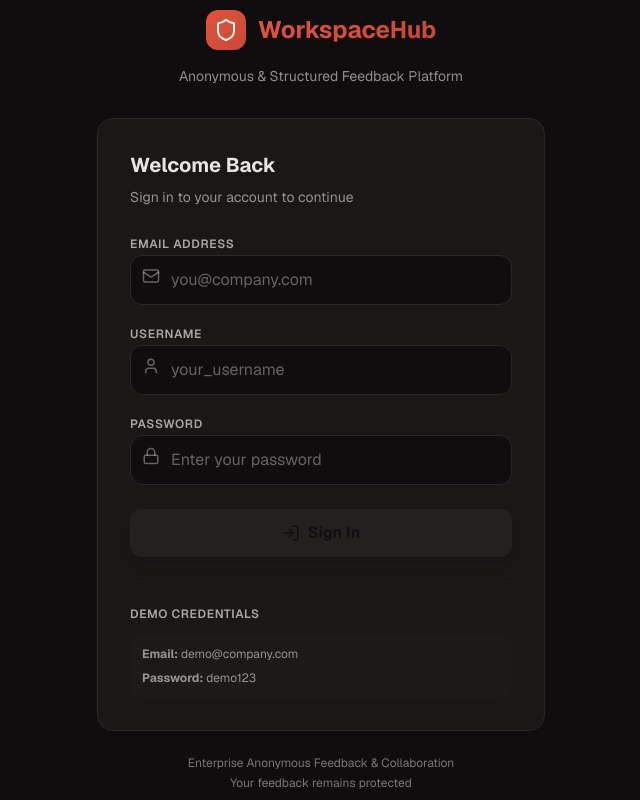
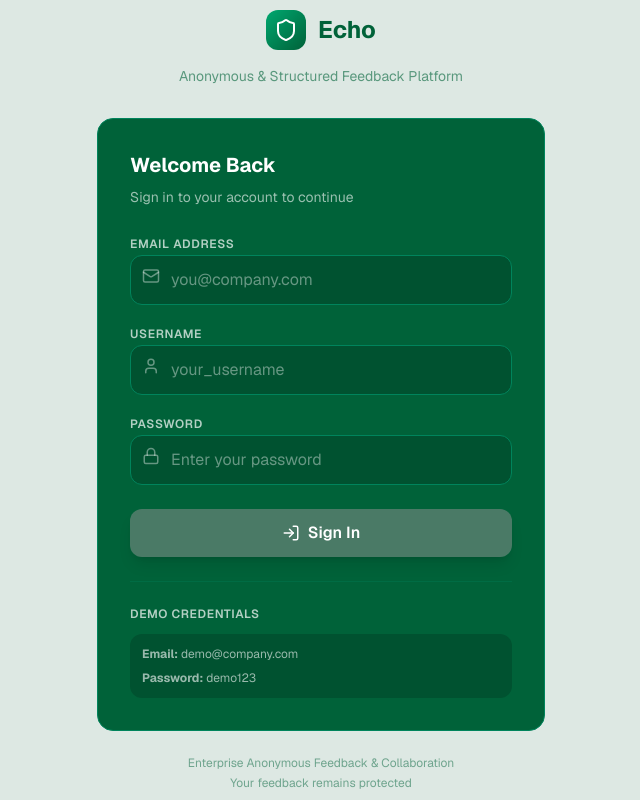
Before and after one commit to Vanshitagupta25/Feed-, a Next.js app: page / in a window 1280 px wide. Shown: the whole page, without its empty margins (319-959 px from the left). Built offline with nearby package versions, Linux system fonts and the light colour scheme.

Commit message:
feat: implement emerald color scheme and UI refinements
Update global color scheme, adjust feed card widths, fix interactive metrics, reposition user identity panel, and manage dynamic thread drawer visibility.

Co-authored-by: Vanshita gupta <177569184+Vanshitagupta25@users.noreply.github.com>

```diff
--- a/app/globals.css
+++ b/app/globals.css
@@ -4,74 +4,74 @@
 @custom-variant dark (&:is(.dark *));
 
 :root {
-  --background: #0F0D0D;
-  --foreground: #E8E4E0;
-  --card: #1A1717;
-  --card-foreground: #F5F1ED;
-  --popover: #1A1717;
-  --popover-foreground: #F5F1ED;
-  --primary: #E0533C;
-  --primary-foreground: #0F0D0D;
-  --secondary: #2D2727;
-  --secondary-foreground: #E8E4E0;
-  --muted: #252020;
-  --muted-foreground: #A89D96;
-  --accent: #C94A35;
-  --accent-foreground: #0F0D0D;
-  --destructive: #EF4444;
+  --background: #DDE8E3;
+  --foreground: #006239;
+  --card: #006239;
+  --card-foreground: #FFFFFF;
+  --popover: #006239;
+  --popover-foreground: #FFFFFF;
+  --primary: #006239;
+  --primary-foreground: #FFFFFF;
+  --secondary: #C5D9D0;
+  --secondary-foreground: #006239;
+  --muted: #B8CFC4;
+  --muted-foreground: #4A7A66;
+  --accent: #00845C;
+  --accent-foreground: #FFFFFF;
+  --destructive: #DC2626;
   --destructive-foreground: #FFFFFF;
-  --border: #2D2727;
-  --input: #1A1717;
-  --ring: #E0533C;
-  --chart-1: #E0533C;
-  --chart-2: #C94A35;
-  --chart-3: #D54C37;
-  --chart-4: #E8704F;
-  --chart-5: #B34432;
+  --border: #A8C5B8;
+  --input: #FFFFFF;
+  --ring: #006239;
+  --chart-1: #006239;
+  --chart-2: #00845C;
+  --chart-3: #00A870;
+  --chart-4: #4A7A66;
+  --chart-5: #2D5A47;
   --radius: 0.75rem;
-  --sidebar: #0F0D0D;
-  --sidebar-foreground: #E8E4E0;
-  --sidebar-primary: #E0533C;
-  --sidebar-primary-foreground: #0F0D0D;
-  --sidebar-accent: #C94A35;
-  --sidebar-accent-foreground: #0F0D0D;
-  --sidebar-border: #2D2727;
-  --sidebar-ring: #E0533C;
+  --sidebar: #006239;
+  --sidebar-foreground: #FFFFFF;
+  --sidebar-primary: #00A870;
+  --sidebar-primary-foreground: #FFFFFF;
+  --sidebar-accent: #00845C;
+  --sidebar-accent-foreground: #FFFFFF;
+  --sidebar-border: #00845C;
+  --sidebar-ring: #00A870;
 }
 
 .dark {
-  --background: #0F0D0D;
-  --foreground: #E8E4E0;
-  --card: #1A1717;
-  --card-foreground: #F5F1ED;
-  --popover: #1A1717;
-  --popover-foreground: #F5F1ED;
-  --primary: #E0533C;
-  --primary-foreground: #0F0D0D;
-  --secondary: #2D2727;
-  --secondary-foreground: #E8E4E0;
-  --muted: #252020;
-  --muted-foreground: #A89D96;
-  --accent: #C94A35;
-  --accent-foreground: #0F0D0D;
-  --destructive: #EF4444;
+  --background: #DDE8E3;
+  --foreground: #006239;
+  --card: #006239;
+  --card-foreground: #FFFFFF;
+  --popover: #006239;
+  --popover-foreground: #FFFFFF;
+  --primary: #006239;
+  --primary-foreground: #FFFFFF;
+  --secondary: #C5D9D0;
+  --secondary-foreground: #006239;
+  --muted: #B8CFC4;
+  --muted-foreground: #4A7A66;
+  --accent: #00845C;
+  --accent-foreground: #FFFFFF;
+  --destructive: #DC2626;
   --destructive-foreground: #FFFFFF;
-  --border: #2D2727;
-  --input: #1A1717;
-  --ring: #E0533C;
-  --chart-1: #E0533C;
-  --chart-2: #C94A35;
-  --chart-3: #D54C37;
-  --chart-4: #E8704F;
-  --chart-5: #B34432;
-  --sidebar: #0F0D0D;
-  --sidebar-foreground: #E8E4E0;
-  --sidebar-primary: #E0533C;
-  --sidebar-primary-foreground: #0F0D0D;
-  --sidebar-accent: #C94A35;
-  --sidebar-accent-foreground: #0F0D0D;
-  --sidebar-border: #2D2727;
-  --sidebar-ring: #E0533C;
+  --border: #A8C5B8;
+  --input: #FFFFFF;
+  --ring: #006239;
+  --chart-1: #006239;
+  --chart-2: #00845C;
+  --chart-3: #00A870;
+  --chart-4: #4A7A66;
+  --chart-5: #2D5A47;
+  --sidebar: #006239;
+  --sidebar-foreground: #FFFFFF;
+  --sidebar-primary: #00A870;
+  --sidebar-primary-foreground: #FFFFFF;
+  --sidebar-accent: #00845C;
+  --sidebar-accent-foreground: #FFFFFF;
+  --sidebar-border: #00845C;
+  --sidebar-ring: #00A870;
 }
 
 @theme inline {
--- a/app/layout.tsx
+++ b/app/layout.tsx
@@ -35,8 +35,8 @@ export default function RootLayout({
   children: React.ReactNode
 }>) {
   return (
-    <html lang="en">
-      <body className="font-sans antialiased">
+    <html lang="en" className="bg-background">
+      <body className="font-sans antialiased bg-[#DDE8E3]">
         {children}
         {process.env.NODE_ENV === 'production' && <Analytics />}
       </body>
--- a/app/page.tsx
+++ b/app/page.tsx
@@ -73,6 +73,7 @@ export default function Page() {
   const [currentUser, setCurrentUser] = useState<User | null>(null);
   const [showPostCreation, setShowPostCreation] = useState(false);
   const [joinedChannelIds, setJoinedChannelIds] = useState<string[]>([]);
+  const [isCommentInputFocused, setIsCommentInputFocused] = useState(false);
 
   const [channels, setChannels] = useState<Channel[]>([
     { id: '1', name: 'product-feedback', description: 'Share feedback on our products and features' },
@@ -350,7 +351,21 @@ export default function Page() {
   }
 
   return (
-    <div className="h-screen flex dark bg-background text-foreground overflow-hidden">
+    <div className="h-screen flex flex-col bg-[#DDE8E3] text-foreground overflow-hidden">
+      {/* Top Header Bar */}
+      <header className="h-14 bg-[#006239] border-b border-[#00845C] flex items-center justify-between px-6 flex-shrink-0 z-50">
+        {/* Brand Name Left */}
+        <h1 className="text-xl font-bold text-white">Echo</h1>
+
+        {/* User Identity Right */}
+        <ProfileToggle
+          currentUser={currentUser}
+          onUpdateUsername={handleUpdateUsername}
+          onUpdateAvatar={handleUpdateAvatar}
+          onLogout={handleLogout}
+        />
+      </header>
+
       {/* Channel Onboarding */}
       {isAuthenticated && joinedChannelIds.length === 0 && (
         <ChannelOnboarding
@@ -361,15 +376,9 @@ export default function Page() {
         />
       )}
 
-      {/* Profile Toggle (Top-Left) */}
-      <ProfileToggle
-        currentUser={currentUser}
-        onUpdateUsername={handleUpdateUsername}
-        onUpdateAvatar={handleUpdateAvatar}
-        onLogout={handleLogout}
-      />
-
-      <Sidebar
+      {/* Main Content Area */}
+      <div className="flex-1 flex overflow-hidden">
+        <Sidebar
         channels={channels}
         activeChannelId={activeChannelId}
         onSelectChannel={setActiveChannelId}
@@ -389,7 +398,7 @@ export default function Page() {
       />
 
       {/* Floating Post Creation FAB */}
-      <FloatingPostFAB onClick={() => setShowPostCreation(true)} />
+      <FloatingPostFAB onClick={() => setShowPostCreation(true)} isVisible={!isCommentInputFocused} />
 
       {/* Post Creation Screen */}
       <PostCreationScreen
@@ -407,8 +416,10 @@ export default function Page() {
           onClose={() => setSelectedThreadId(null)}
           onAddComment={addComment}
           onDeleteComment={deleteComment}
+          onHideCreatePost={setIsCommentInputFocused}
         />
       )}
+      </div>
     </div>
   );
 }
--- a/components/auth-screen.tsx
+++ b/components/auth-screen.tsx
@@ -29,43 +29,43 @@ export default function AuthScreen({ onAuthenticate }: { onAuthenticate: (user:
   };
 
   return (
-    <div className="min-h-screen dark bg-background text-foreground flex items-center justify-center px-4">
+    <div className="min-h-screen bg-[#DDE8E3] text-[#006239] flex items-center justify-center px-4">
       <div className="w-full max-w-md">
         {/* Logo/Branding */}
         <div className="mb-8 text-center">
           <div className="flex items-center justify-center gap-3 mb-4">
-            <div className="w-10 h-10 rounded-lg bg-gradient-to-br from-primary to-accent flex items-center justify-center">
+            <div className="w-10 h-10 rounded-lg bg-gradient-to-br from-[#00A870] to-[#006239] flex items-center justify-center">
               <Shield size={24} className="text-white" />
             </div>
-            <h1 className="text-2xl font-bold bg-gradient-to-r from-primary to-accent bg-clip-text text-transparent">
-              WorkspaceHub
+            <h1 className="text-2xl font-bold text-[#006239]">
+              Echo
             </h1>
           </div>
-          <p className="text-foreground/60 text-sm">Anonymous & Structured Feedback Platform</p>
+          <p className="text-[#006239]/60 text-sm">Anonymous & Structured Feedback Platform</p>
         </div>
 
         {/* Auth Card */}
-        <div className="bg-card border border-border rounded-xl p-8 space-y-6">
+        <div className="bg-[#006239] border border-[#00845C] rounded-xl p-8 space-y-6">
           <div className="space-y-2">
-            <h2 className="text-xl font-bold text-foreground">Welcome Back</h2>
-            <p className="text-sm text-foreground/60">Sign in to your account to continue</p>
+            <h2 className="text-xl font-bold text-white">Welcome Back</h2>
+            <p className="text-sm text-white/60">Sign in to your account to continue</p>
           </div>
 
           <form onSubmit={handleSubmit} className="space-y-4">
             {/* Email Input */}
             <div className="space-y-2">
-              <label htmlFor="email" className="text-xs font-semibold uppercase tracking-wider text-foreground/70">
+              <label htmlFor="email" className="text-xs font-semibold uppercase tracking-wider text-white/70">
                 Email Address
               </label>
               <div className="relative">
-                <Mail className="absolute left-3 top-3 text-foreground/40" size={18} />
+                <Mail className="absolute left-3 top-3 text-white/40" size={18} />
                 <input
                   id="email"
                   type="email"
                   placeholder="you@company.com"
                   value={email}
                   onChange={(e) => setEmail(e.target.value)}
-                  className="w-full pl-10 pr-4 py-3 bg-background border border-border rounded-lg text-foreground placeholder-foreground/40 focus:outline-none focus:ring-2 focus:ring-primary/50 focus:border-transparent transition-all"
+                  className="w-full pl-10 pr-4 py-3 bg-[#005230] border border-[#00845C] rounded-lg text-white placeholder-white/40 focus:outline-none focus:ring-2 focus:ring-[#00A870]/50 focus:border-transparent transition-all"
                   required
                 />
               </div>
@@ -73,18 +73,18 @@ export default function AuthScreen({ onAuthenticate }: { onAuthenticate: (user:
 
             {/* Username Input */}
             <div className="space-y-2">
-              <label htmlFor="username" className="text-xs font-semibold uppercase tracking-wider text-foreground/70">
+              <label htmlFor="username" className="text-xs font-semibold uppercase tracking-wider text-white/70">
                 Username
               </label>
               <div className="relative">
-                <UserIcon className="absolute left-3 top-3 text-foreground/40" size={18} />
+                <UserIcon className="absolute left-3 top-3 text-white/40" size={18} />
                 <input
                   id="username"
                   type="text"
                   placeholder="your_username"
                   value={username}
                   onChange={(e) => setUsername(e.target.value)}
-                  className="w-full pl-10 pr-4 py-3 bg-background border border-border rounded-lg text-foreground placeholder-foreground/40 focus:outline-none focus:ring-2 focus:ring-primary/50 focus:border-transparent transition-all"
+                  className="w-full pl-10 pr-4 py-3 bg-[#005230] border border-[#00845C] rounded-lg text-white placeholder-white/40 focus:outline-none focus:ring-2 focus:ring-[#00A870]/50 focus:border-transparent transition-all"
                   required
                 />
               </div>
@@ -92,18 +92,18 @@ export default function AuthScreen({ onAuthenticate }: { onAuthenticate: (user:
 
             {/* Password Input */}
             <div className="space-y-2">
-              <label htmlFor="password" className="text-xs font-semibold uppercase tracking-wider text-foreground/70">
+              <label htmlFor="password" className="text-xs font-semibold uppercase tracking-wider text-white/70">
                 Password
               </label>
               <div className="relative">
-                <Lock className="absolute left-3 top-3 text-foreground/40" size={18} />
+                <Lock className="absolute left-3 top-3 text-white/40" size={18} />
                 <input
                   id="password"
                   type="password"
                   placeholder="Enter your password"
                   value={password}
                   onChange={(e) => setPassword(e.target.value)}
-                  className="w-full pl-10 pr-4 py-3 bg-background border border-border rounded-lg text-foreground placeholder-foreground/40 focus:outline-none focus:ring-2 focus:ring-primary/50 focus:border-transparent transition-all"
+                  className="w-full pl-10 pr-4 py-3 bg-[#005230] border border-[#00845C] rounded-lg text-white placeholder-white/40 focus:outline-none focus:ring-2 focus:ring-[#00A870]/50 focus:border-transparent transition-all"
                   required
                 />
               </div>
@@ -113,7 +113,7 @@ export default function AuthScreen({ onAuthenticate }: { onAuthenticate: (user:
             <button
               type="submit"
               disabled={isLoading || !email || !username || !password}
-              className="w-full flex items-center justify-center gap-2 px-4 py-3 mt-6 rounded-lg bg-gradient-to-r from-primary to-accent hover:from-primary/90 hover:to-accent/90 disabled:from-muted disabled:to-muted disabled:cursor-not-allowed text-primary-foreground font-semibold transition-all shadow-lg hover:shadow-primary/30"
+              className="w-full flex items-center justify-center gap-2 px-4 py-3 mt-6 rounded-lg bg-gradient-to-r from-[#00A870] to-[#006239] hover:from-[#00A870]/90 hover:to-[#006239]/90 disabled:from-[#4A7A66] disabled:to-[#4A7A66] disabled:cursor-not-allowed text-white font-semibold transition-all shadow-lg hover:shadow-[#00A870]/30"
             >
               <LogIn size={18} />
               <span>{isLoading ? 'Signing in...' : 'Sign In'}</span>
@@ -121,9 +121,9 @@ export default function AuthScreen({ onAuthenticate }: { onAuthenticate: (user:
           </form>
 
           {/* Demo Info */}
-          <div className="pt-6 border-t border-border/30 space-y-3">
-            <p className="text-xs font-semibold uppercase tracking-wider text-foreground/70">Demo Credentials</p>
-            <div className="space-y-2 text-xs text-foreground/60 bg-secondary/20 rounded-lg p-3">
+          <div className="pt-6 border-t border-[#00845C]/30 space-y-3">
+            <p className="text-xs font-semibold uppercase tracking-wider text-white/70">Demo Credentials</p>
+            <div className="space-y-2 text-xs text-white/60 bg-[#005230] rounded-lg p-3">
               <p><strong>Email:</strong> demo@company.com</p>
               <p><strong>Password:</strong> demo123</p>
             </div>
@@ -131,8 +131,8 @@ export default function AuthScreen({ onAuthenticate }: { onAuthenticate: (user:
         </div>
 
         {/* Footer */}
-        <div className="mt-6 text-center text-xs text-foreground/50">
-          <p>Enterprise Anonymous Feedback &amp; Collaboration</p>
+        <div className="mt-6 text-center text-xs text-[#006239]/50">
+          <p>Enterprise Anonymous Feedback & Collaboration</p>
           <p className="mt-1">Your feedback remains protected</p>
         </div>
       </div>
--- a/components/sidebar.tsx
+++ b/components/sidebar.tsx
@@ -35,42 +35,42 @@ export default function Sidebar({
   };
 
   return (
-    <div className="w-64 border-r border-sidebar-border bg-sidebar text-sidebar-foreground flex flex-col">
+    <div className="w-64 border-r border-[#00845C] bg-[#006239] text-white flex flex-col">
       {/* Header */}
-      <div className="p-6 border-b border-sidebar-border/30">
-        <h1 className="text-xl font-bold bg-gradient-to-r from-primary to-accent bg-clip-text text-transparent">WorkspaceHub</h1>
-        <p className="text-xs text-sidebar-foreground/60 mt-1">Internal Community Platform</p>
+      <div className="p-6 border-b border-[#00845C]/30">
+        <h1 className="text-xl font-bold text-white">WorkspaceHub</h1>
+        <p className="text-xs text-white/60 mt-1">Internal Community Platform</p>
       </div>
 
       {/* Create Channel Button */}
-      <div className="p-4 border-b border-sidebar-border/30">
+      <div className="p-4 border-b border-[#00845C]/30">
         <button
           onClick={() => setShowCreateModal(true)}
-          className="w-full flex items-center justify-center gap-2 px-4 py-2 rounded-lg bg-gradient-to-r from-primary to-accent hover:from-primary/90 hover:to-accent/90 text-white font-semibold transition-all duration-200 shadow-lg hover:shadow-primary/50"
+          className="w-full flex items-center justify-center gap-2 px-4 py-2 rounded-lg bg-gradient-to-r from-[#00A870] to-[#006239] hover:from-[#00A870]/90 hover:to-[#006239]/90 text-white font-semibold transition-all duration-200 shadow-lg hover:shadow-[#00A870]/50"
         >
           <Plus size={18} />
           <span>Create Channel</span>
         </button>
-        <p className="text-xs text-sidebar-foreground/50 mt-2 text-center">Admin Feature</p>
+        <p className="text-xs text-white/50 mt-2 text-center">Admin Feature</p>
       </div>
 
       {/* Channels List */}
       <div className="flex-1 overflow-y-auto p-4 space-y-2">
-        <div className="text-xs font-semibold uppercase tracking-wider text-sidebar-foreground/60 px-2 py-1 mb-2">Channels</div>
+        <div className="text-xs font-semibold uppercase tracking-wider text-white/60 px-2 py-1 mb-2">Channels</div>
         {channels.map((channel) => (
           <div key={channel.id} className="group">
             <button
               onClick={() => onSelectChannel(channel.id)}
               className={`w-full text-left px-4 py-2.5 rounded-lg transition-all duration-200 ${
                 activeChannelId === channel.id
-                  ? 'bg-primary/20 text-primary border border-primary/40 font-semibold'
-                  : 'text-sidebar-foreground/70 hover:text-sidebar-foreground hover:bg-sidebar-border/20'
+                  ? 'bg-white/20 text-white border border-white/40 font-semibold'
+                  : 'text-white/70 hover:text-white hover:bg-white/10'
               }`}
             >
               <span className="text-sm font-mono">#{channel.name}</span>
             </button>
             {activeChannelId === channel.id && (
-              <div className="px-4 py-2 text-xs text-sidebar-foreground/60 border-l-2 border-primary/40 ml-2">
+              <div className="px-4 py-2 text-xs text-white/60 border-l-2 border-[#00A870]/40 ml-2">
                 {channel.description}
               </div>
             )}
@@ -79,7 +79,7 @@ export default function Sidebar({
       </div>
 
       {/* Footer */}
-      <div className="p-4 border-t border-sidebar-border/30 text-xs text-sidebar-foreground/50 text-center space-y-1">
+      <div className="p-4 border-t border-[#00845C]/30 text-xs text-white/50 text-center space-y-1">
         <div className="flex items-center justify-center gap-1">
           <Shield size={14} />
           <span>Anonymous by Design</span>
@@ -90,12 +90,12 @@ export default function Sidebar({
       {/* Create Channel Modal */}
       {showCreateModal && (
         <div className="fixed inset-0 bg-black/50 flex items-center justify-center z-50">
-          <div className="bg-card border border-border rounded-xl p-6 w-96 space-y-4">
+          <div className="bg-[#006239] border border-[#00845C] rounded-xl p-6 w-96 space-y-4">
             <div className="flex items-center justify-between">
-              <h3 className="text-lg font-bold text-foreground">Create New Channel</h3>
+              <h3 className="text-lg font-bold text-white">Create New Channel</h3>
               <button
                 onClick={() => setShowCreateModal(false)}
-                className="p-1 hover:bg-border/30 rounded-lg transition-colors"
+                className="p-1 hover:bg-white/10 rounded-lg transition-colors text-white"
               >
                 <X size={20} />
               </button>
@@ -103,24 +103,24 @@ export default function Sidebar({
 
             <div className="space-y-3">
               <div>
-                <label className="text-xs font-semibold uppercase tracking-wider text-foreground/70 block mb-1">Channel Name</label>
+                <label className="text-xs font-semibold uppercase tracking-wider text-white/70 block mb-1">Channel Name</label>
                 <input
                   type="text"
                   placeholder="e.g., feedback-requests"
                   value={newChannelName}
                   onChange={(e) => setNewChannelName(e.target.value)}
-                  className="w-full px-3 py-2 bg-background border border-border rounded-lg text-foreground placeholder-foreground/40 focus:outline-none focus:ring-2 focus:ring-primary/50 text-sm transition-all"
+                  className="w-full px-3 py-2 bg-[#005230] border border-[#00845C] rounded-lg text-white placeholder-white/40 focus:outline-none focus:ring-2 focus:ring-[#00A870]/50 text-sm transition-all"
                 />
               </div>
 
               <div>
-                <label className="text-xs font-semibold uppercase tracking-wider text-foreground/70 block mb-1">Description</label>
+                <label className="text-xs font-semibold uppercase tracking-wider text-white/70 block mb-1">Description</label>
                 <input
                   type="text"
                   placeholder="What is this channel for?"
                   value={newChannelDesc}
                   onChange={(e) => setNewChannelDesc(e.target.value)}
-                  className="w-full px-3 py-2 bg-background border border-border rounded-lg text-foreground placeholder-foreground/40 focus:outline-none focus:ring-2 focus:ring-primary/50 text-sm transition-all"
+                  className="w-full px-3 py-2 bg-[#005230] border border-[#00845C] rounded-lg text-white placeholder-white/40 focus:outline-none focus:ring-2 focus:ring-[#00A870]/50 text-sm transition-all"
                 />
               </div>
             </div>
@@ -128,14 +128,14 @@ export default function Sidebar({
             <div className="flex gap-3">
               <button
                 onClick={() => setShowCreateModal(false)}
-                className="flex-1 px-4 py-2 rounded-lg bg-secondary/40 hover:bg-secondary/60 text-foreground/70 font-medium transition-colors text-sm"
+                className="flex-1 px-4 py-2 rounded-lg bg-white/10 hover:bg-white/20 text-white/70 font-medium transition-colors text-sm"
               >
                 Cancel
               </button>
               <button
                 onClick={handleCreateChannel}
                 disabled={!newChannelName.trim()}
-                className="flex-1 px-4 py-2 rounded-lg bg-gradient-to-r from-primary to-accent hover:from-primary/90 hover:to-accent/90 disabled:from-muted disabled:to-muted text-white font-semibold transition-all text-sm"
+                className="flex-1 px-4 py-2 rounded-lg bg-gradient-to-r from-[#00A870] to-[#006239] hover:from-[#00A870]/90 hover:to-[#006239]/90 disabled:from-[#4A7A66] disabled:to-[#4A7A66] text-white font-semibold transition-all text-sm"
               >
                 Create
               </button>
```
Also changed, not shown: components/channel-onboarding.tsx (+16 -17 lines), components/feed.tsx (+162 -48 lines), components/floating-post-fab.tsx (+5 -2 lines), components/post-creation-screen.tsx (+20 -20 lines), components/profile-toggle.tsx (+32 -24 lines), components/thread-drawer.tsx (+60 -25 lines).
